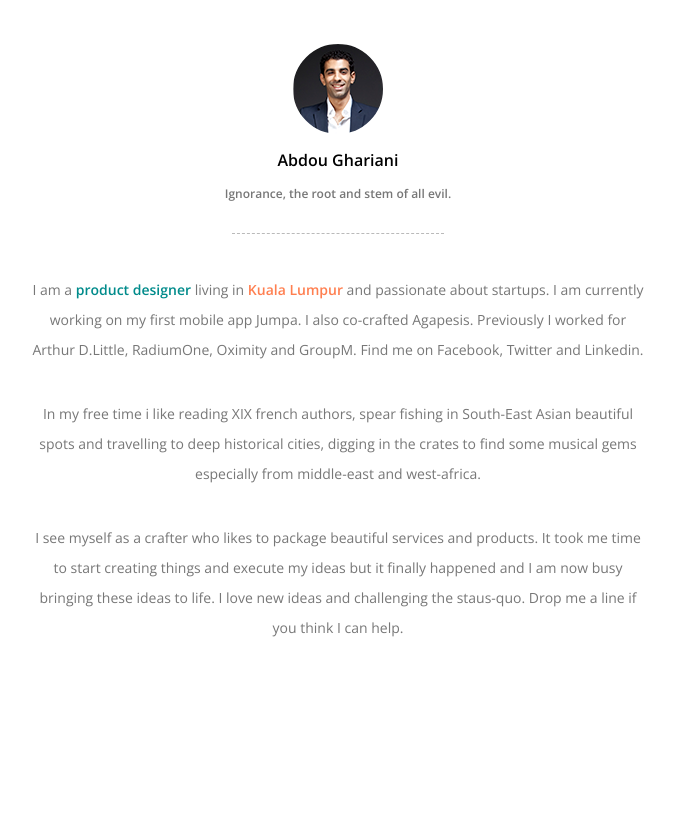
After one commit to abdoughr/abdoughr.github.io, a PHP site: page /index.php in a window 1280 px wide. The commit adds this page. Shown: the whole page, without its empty margins (302-977 px from the left). Run offline with PHP 8.4, Linux system fonts and the light colour scheme.

Commit message:
commit initial repo

```diff
--- /dev/null
+++ b/index.php
@@ -0,0 +1,61 @@
+<!DOCTYPE html>
+<html>
+  <head>
+    <title>Personal website</title>
+    <meta http-equiv="Content-Type" content="text/html; charset=iso-8859-1" />
+    <link type="text/css" rel="stylesheet" href="style.css"/>
+    <link href='http://fonts.googleapis.com/css?family=Open+Sans:400,300,600' rel='stylesheet' type='text/css'>
+
+  </head>
+
+ <body>
+
+ <div id="container">
+
+ <div id="header">
+
+ <div class="pic"></div>
+
+<div class="title">
+ <h1>Abdou Ghariani</h1>
+ <span>Ignorance, the root and stem of all evil.</span>
+    </div>
+
+ </div>
+
+     <div class="dotted_line"></div>
+
+ <div id="main_content">
+
+
+ <div class="me">
+
+
+ <p>I am a <span class="lightblue">product designer</span> living in <span class="coral">Kuala Lumpur</span> and passionate about startups. I am currently working on my first mobile app Jumpa. I also co-crafted Agapesis. Previously I worked for Arthur D.Little, RadiumOne, Oximity and GroupM. Find me on Facebook, Twitter and Linkedin.</p>
+
+    </div>
+
+
+<div class="myself">
+
+
+ <p>In my free time i like reading XIX french authors, spear fishing in South-East Asian beautiful spots and travelling to deep historical cities, digging in the crates to find some musical gems especially from middle-east and west-africa.</p>
+
+    </div>
+
+
+<div class="metwo">
+
+<p>I see myself as a crafter who likes to package beautiful services and products. It took me time to start creating things and execute my ideas but it finally happened and I am now busy bringing these ideas to life. I love new ideas and challenging the staus-quo. Drop me a line if you think I can help.</p>
+
+     </div>
+
+ </div>
+
+
+ </div>
+
+ <div class="footer"></div>
+
+  </body>
+</html>
--- a/style.css
+++ b/style.css
@@ -24,19 +24,22 @@ text-align: center;
 }
 
 h1{
-font-size: 16px;
+    font-size: 16px;
 }
 
-span{
-color: #777777;
+.title span{
+    color: #777777;
+    font-size: 12px;
 }
 
 .lightblue{
     color: darkcyan;
+    font-weight: 600;
 }
 
 .coral{
     color: coral;
+    font-weight: 600;
 }
 
 .dotted_line{
```
Also changed, not shown: index.html (line endings or trailing spaces).
